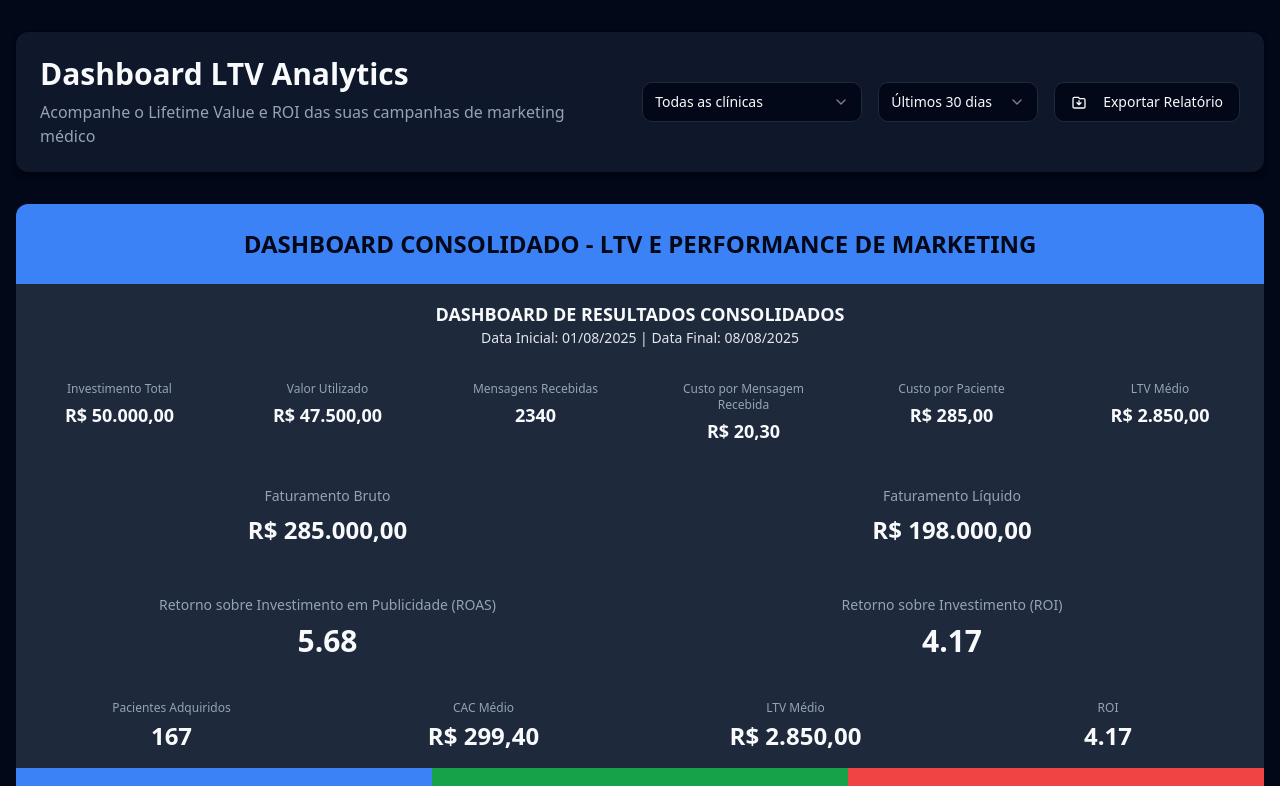
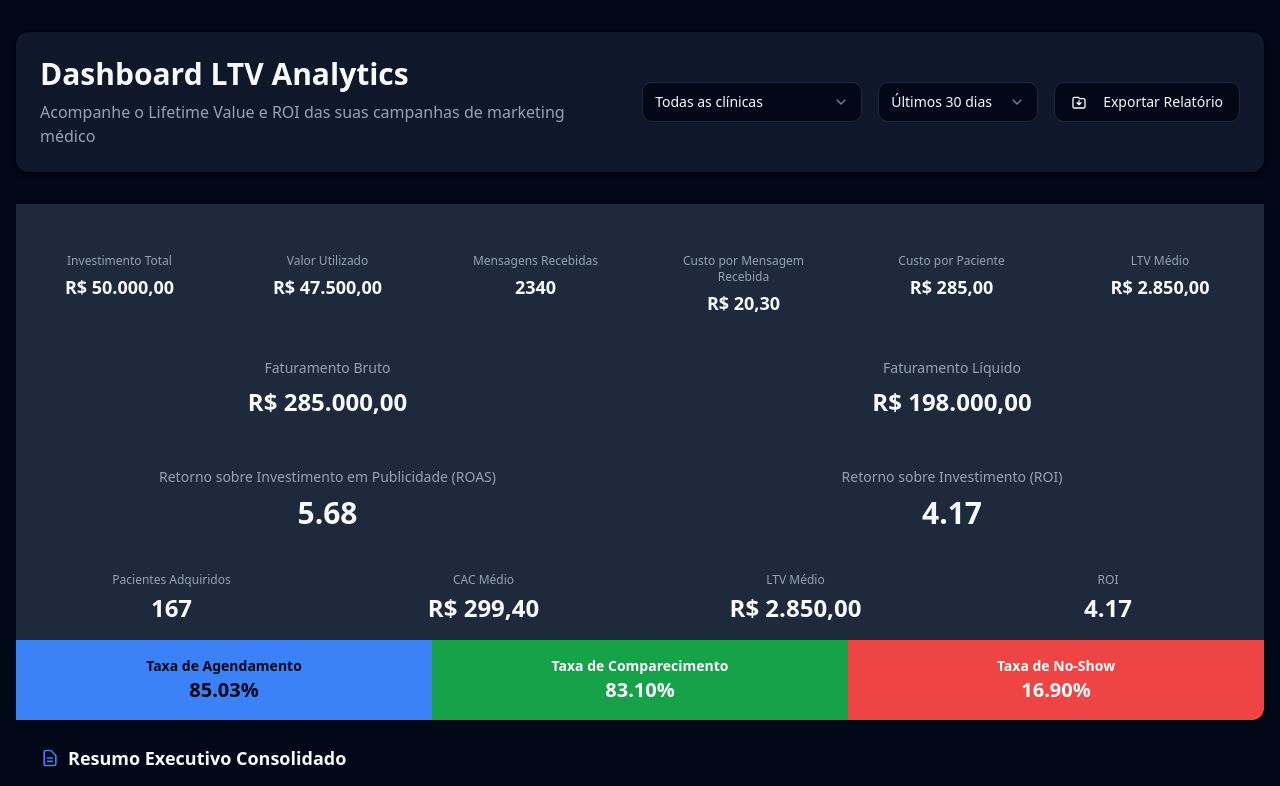
Before and after one commit to humbertofonseeca/clinic-profit-navigator, a React (Vite) app: page / in a window 1280 px wide. Shown: the top 786 px of the page. Built offline with nearby package versions, Linux system fonts and the light colour scheme.

Commit message:
Visual edit in Lovable
Edited UI in Lovable

```diff
--- a/src/components/ConsolidatedDashboard.tsx
+++ b/src/components/ConsolidatedDashboard.tsx
@@ -1,11 +1,12 @@
 import { Card } from '@/components/ui/card';
-
 interface ConsolidatedDashboardProps {
   selectedPeriod: string;
   selectedClinic: string;
 }
-
-export const ConsolidatedDashboard = ({ selectedPeriod, selectedClinic }: ConsolidatedDashboardProps) => {
+export const ConsolidatedDashboard = ({
+  selectedPeriod,
+  selectedClinic
+}: ConsolidatedDashboardProps) => {
   // Mock data - seria substituído por dados reais do Supabase
   const dashboardData = {
     dataInicial: '01/08/2025',
@@ -39,24 +40,22 @@ export const ConsolidatedDashboard = ({ selectedPeriod, selectedClinic }: Consol
       procedimentos: 129000.00
     }
   };
-
   const formatCurrency = (value: number) => {
     return new Intl.NumberFormat('pt-BR', {
       style: 'currency',
       currency: 'BRL'
     }).format(value);
   };
-
   const formatPercentage = (value: number) => {
     return `${value.toFixed(2)}%`;
   };
-
   const formatNumber = (value: number) => {
     return value.toString();
   };
-
   const getPeriodText = () => {
-    const periods: { [key: string]: string } = {
+    const periods: {
+      [key: string]: string;
+    } = {
       '7d': '01/08/2025 | Data Final: 08/08/2025',
       '30d': '01/08/2025 | Data Final: 31/08/2025',
       '90d': '01/06/2025 | Data Final: 31/08/2025',
@@ -64,21 +63,15 @@ export const ConsolidatedDashboard = ({ selectedPeriod, selectedClinic }: Consol
     };
     return periods[selectedPeriod] || periods['30d'];
   };
+  return <div className="w-full max-w-7xl mx-auto space-y-0">
+      {/* Header azul */}
 
-  return (
-    <div className="w-full max-w-7xl mx-auto space-y-0">
-      {/* Header azul */}
-      <div className="bg-primary text-primary-foreground p-6 rounded-t-xl">
-        <h1 className="text-2xl font-bold text-center">
-          DASHBOARD CONSOLIDADO - LTV E PERFORMANCE DE MARKETING
-        </h1>
-      </div>
 
       {/* Subheader cinza escuro */}
       <div className="bg-secondary text-secondary-foreground p-4">
         <div className="text-center">
-          <h2 className="text-lg font-semibold">DASHBOARD DE RESULTADOS CONSOLIDADOS</h2>
-          <p className="text-sm opacity-90">Data Inicial: {dashboardData.dataInicial} | Data Final: {dashboardData.dataFinal}</p>
+
+
         </div>
       </div>
 
@@ -198,7 +191,7 @@ export const ConsolidatedDashboard = ({ selectedPeriod, selectedClinic }: Consol
           <Card className="p-4 bg-accent-success/10 border-l-4 border-l-accent-success">
             <h4 className="font-semibold text-sm text-muted-foreground mb-2">Performance:</h4>
             <p className="text-base text-foreground">
-              {dashboardData.pacientesEfetivados} pacientes efetivados<br/>
+              {dashboardData.pacientesEfetivados} pacientes efetivados<br />
               {formatPercentage(dashboardData.taxaComparecimento)} de comparecimento
             </p>
           </Card>
@@ -213,7 +206,7 @@ export const ConsolidatedDashboard = ({ selectedPeriod, selectedClinic }: Consol
           <Card className="p-4 bg-accent-success/10 border-l-4 border-l-accent-success">
             <h4 className="font-semibold text-sm text-muted-foreground mb-2">Receita Gerada:</h4>
             <p className="text-base text-foreground">
-              {formatCurrency(dashboardData.faturamentoBruto)} bruto<br/>
+              {formatCurrency(dashboardData.faturamentoBruto)} bruto<br />
               {formatCurrency(dashboardData.faturamentoLiquido)} líquido
             </p>
           </Card>
@@ -233,6 +226,5 @@ export const ConsolidatedDashboard = ({ selectedPeriod, selectedClinic }: Consol
           </Card>
         </div>
       </div>
-    </div>
-  );
+    </div>;
 };
```
